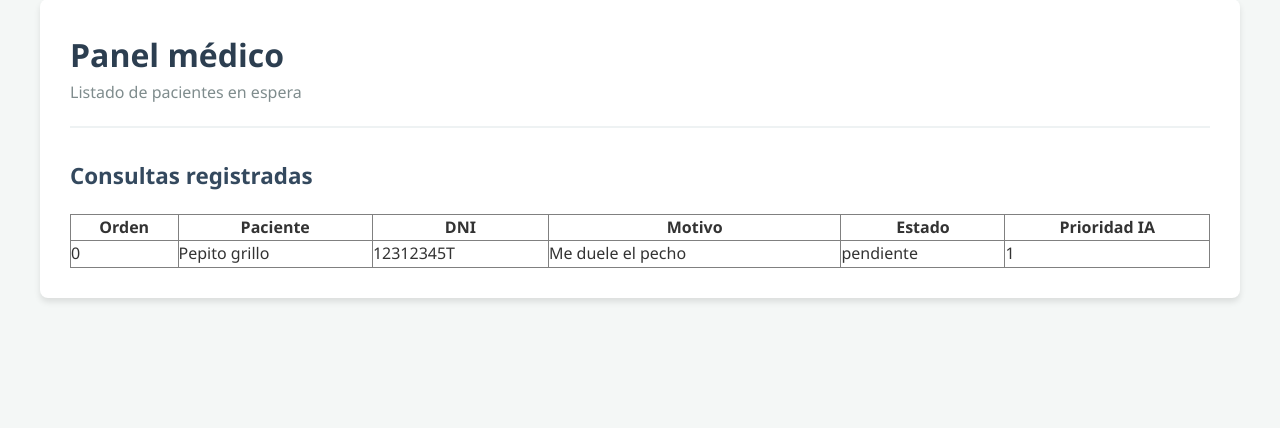
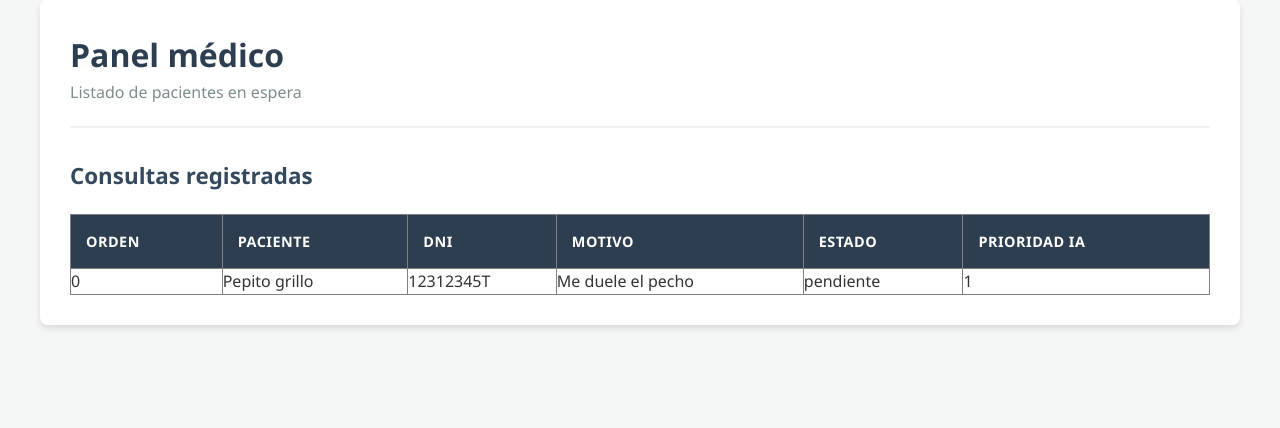
Before and after one commit to mmarinoa/tfc-backend-triaje, a Django app: template triaje/templates/triaje/panel_medico.html in a window 1280 px wide. Shown: the part 21-449 px from the top of the page. Run offline with Django 5.2, Linux system fonts and the light colour scheme; the template is opened without the code that fills it: values that come from a table or form of the project are taken from there, others are empty; data comes from the database, SQL or seed files in the repository.

Commit message:
Mejora de la cabecera de la tabla

```diff
--- a/triaje/static/triaje/panel_medico.css
+++ b/triaje/static/triaje/panel_medico.css
@@ -59,3 +59,17 @@ table {
     margin-top: 10px;
     background-color: white;
 }
+
+table thead {
+    background-color: #2c3e50;
+    color: #ffffff;
+}
+
+table th {
+    padding: 15px;
+    text-align: left;
+    font-weight: 600;
+    font-size: 0.9rem;
+    text-transform: uppercase;
+    letter-spacing: 0.5px;
+}
```
